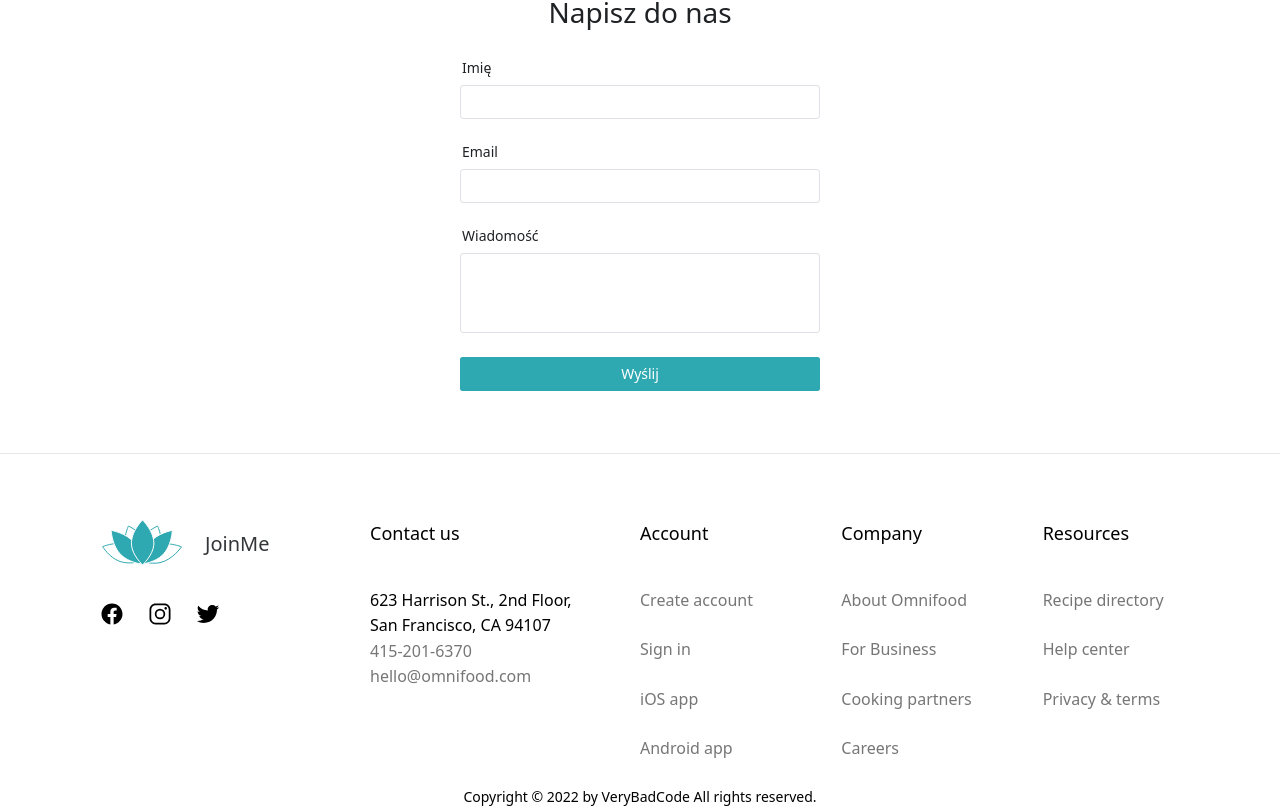
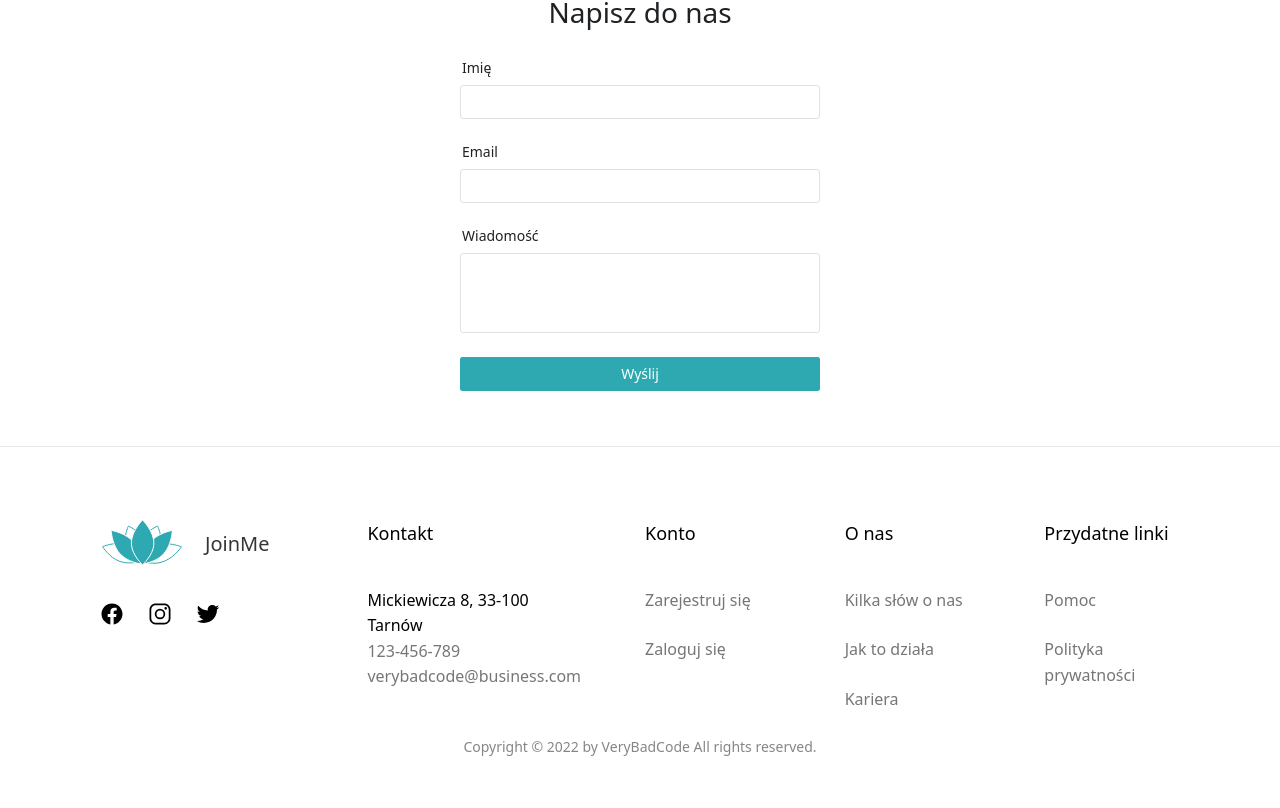
Before and after one commit to VeryBadCode-team/hacknarok_frontend, a Vue app: page / in a window 1280 px wide. Shown: the part 1098-1906 px from the top of the page. After the commit the page ends 1857 px from the top, so only its background shows below. Built offline with nearby package versions, Linux system fonts and the light colour scheme.

Commit message:
footer fixes

```diff
--- a/src/assets/styles/_mixins.scss
+++ b/src/assets/styles/_mixins.scss
@@ -12,6 +12,14 @@
       @content;
     }
   }
+
+  // 896 px
+  @if $breakpoint == tab-medium {
+    @media (max-width: 58em) {
+      @content;
+    }
+  }
+
   // 960 px
   @if $breakpoint == tab-big {
     @media (max-width: 70em) {
--- a/src/views/Wrapper/Footer/Footer.scss
+++ b/src/views/Wrapper/Footer/Footer.scss
@@ -8,6 +8,14 @@
     column-gap: 6.4rem;
     grid-template-columns: 1.5fr 1.5fr 1fr 1fr 1fr;
     grid-template-rows: 1fr auto;
+
+    @include respond(tab-small) {
+      grid-template-columns: repeat(6, 1fr);
+    }
+
+    @include respond(tab-medium) {
+      row-gap: 4.8rem;
+    }
 
     .footer-link:link,
     .footer-link:visited {
@@ -31,6 +39,10 @@
       display: flex;
       flex-direction: column;
 
+      @include respond(tab-medium) {
+        grid-column: span 3;
+      }
+
       &__logo-container {
         .logo {
           display: flex;
@@ -39,7 +51,7 @@
           width: 6.4rem;
           text-decoration: none;
           margin-bottom: 3.2rem;
-          color: rgb(51, 54, 57);
+          color: var(--color-gray-dark);
 
           &__image {
             display: block;
@@ -48,6 +60,7 @@
 
           &__name {
             font-size: 2rem;
+            color: rgb(51, 54, 57);
           }
         }
       }
@@ -60,11 +73,8 @@
     }
 
     .address-col {
-      .copyright {
-        font-size: 1.4rem;
-        line-height: 1.4;
-        color: #767676;
-        margin-top: auto;
+      @include respond(tab-medium) {
+        grid-column: span 3;
       }
 
       .contacts {
@@ -75,6 +85,14 @@
 
       .address {
         margin-bottom: 2.4rem;
+      }
+    }
+
+    .nav-col {
+      @include respond(tab-medium) {
+        grid-row: 2;
+        grid-column: span 2;
+        margin-bottom: 3.2rem;
       }
     }
   }
@@ -96,6 +114,12 @@
     grid-row: 2;
     grid-column: 1 / -1;
     text-align: center;
+    color: var(--color-gray-dark);
+
+    @include respond(tab-medium) {
+      grid-row: 3;
+      grid-column: span 5;
+    }
   }
 }
 
--- a/src/views/Wrapper/Footer/Footer.vue
+++ b/src/views/Wrapper/Footer/Footer.vue
@@ -42,47 +42,40 @@
       </div>
 
       <div class="address-col">
-        <p class="footer-heading">Contact us</p>
+        <p class="footer-heading">Kontakt</p>
         <address class="contacts">
-          <p class="contacts__address">
-            623 Harrison St., 2nd Floor, San Francisco, CA 94107
-          </p>
+          <p class="contacts__address">Mickiewicza 8, 33-100 Tarnów</p>
           <p>
-            <a class="footer-link" href="tel:415-201-6370">415-201-6370</a
-            ><br />
+            <a class="footer-link" href="tel:123-456-789">123-456-789</a><br />
             <a class="footer-link" href="mailto:hello@omnifood.com"
-              >hello@omnifood.com</a
+              >verybadcode@business.com</a
             >
           </p>
         </address>
       </div>
 
       <nav class="nav-col">
-        <p class="footer-heading">Account</p>
+        <p class="footer-heading">Konto</p>
         <ul class="footer-nav">
-          <li><a class="footer-link" href="#">Create account</a></li>
-          <li><a class="footer-link" href="#">Sign in</a></li>
-          <li><a class="footer-link" href="#">iOS app</a></li>
-          <li><a class="footer-link" href="#">Android app</a></li>
+          <li><a class="footer-link" href="#">Zarejestruj się</a></li>
+          <li><a class="footer-link" href="#">Zaloguj się</a></li>
         </ul>
       </nav>
 
       <nav class="nav-col">
-        <p class="footer-heading">Company</p>
+        <p class="footer-heading">O nas</p>
         <ul class="footer-nav">
-          <li><a class="footer-link" href="#">About Omnifood</a></li>
-          <li><a class="footer-link" href="#">For Business</a></li>
-          <li><a class="footer-link" href="#">Cooking partners</a></li>
-          <li><a class="footer-link" href="#">Careers</a></li>
+          <li><a class="footer-link" href="#">Kilka słów o nas</a></li>
+          <li><a class="footer-link" href="#">Jak to działa</a></li>
+          <li><a class="footer-link" href="#">Kariera</a></li>
         </ul>
       </nav>
 
       <nav class="nav-col">
-        <p class="footer-heading">Resources</p>
+        <p class="footer-heading">Przydatne linki</p>
         <ul class="footer-nav">
-          <li><a class="footer-link" href="#">Recipe directory</a></li>
-          <li><a class="footer-link" href="#">Help center</a></li>
-          <li><a class="footer-link" href="#">Privacy & terms</a></li>
+          <li><a class="footer-link" href="#">Pomoc</a></li>
+          <li><a class="footer-link" href="#">Polityka prywatności</a></li>
         </ul>
       </nav>
       <p class="copyright">
```
Also changed, not shown: 1 other file (tests, documents, lock files or other folders).
